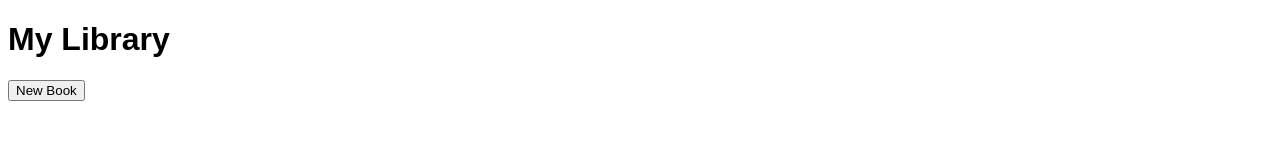
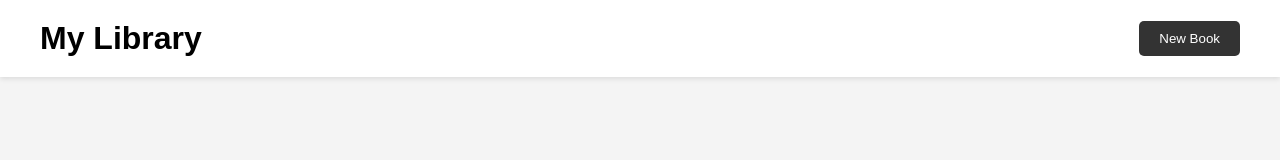
Before and after one commit to Vimaya353/Project-Library, a plain HTML site: page index.html in a window 1280 px wide. Drawn offline with Linux system fonts and the light colour scheme.

Commit message:
add initial library app styling

```diff
--- a/style.css
+++ b/style.css
@@ -1,3 +1,42 @@
+* {
+    box-sizing: border-box;
+}
+
 body {
     font-family: Arial, Helvetica, sans-serif;
+    margin: 0;
+    background-color: #f4f4f4;
 }
+
+header {
+    display: flex;
+    justify-content: space-between;
+    align-items: center;
+    padding: 20px 40px;
+    background-color: white;
+    box-shadow: 0 2px 5px rgba(0, 0, 0, 0.1);
+
+}
+
+header h1 {
+    margin: 0;
+}
+
+button {
+    padding: 10px 20px;
+    border: none;
+    border-radius: 5px;
+    cursor: pointer;
+}
+
+#new-book-btn {
+    background-color: #333;
+    color: white;
+}
+
+#library {
+    display: grid;
+    grid-template-columns: repeat(auto-fill, minmax(200px, 1fr));
+    gap: 20px;
+    padding: 40px;
+}
```
